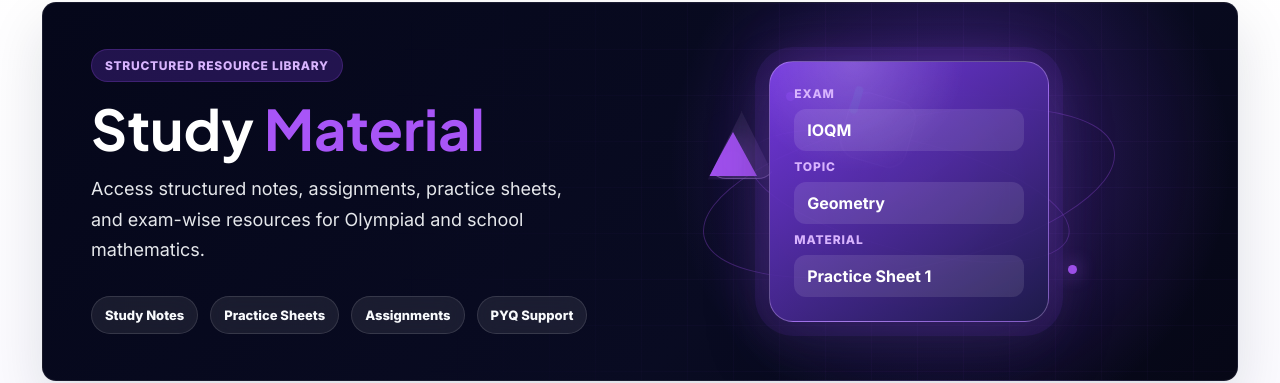
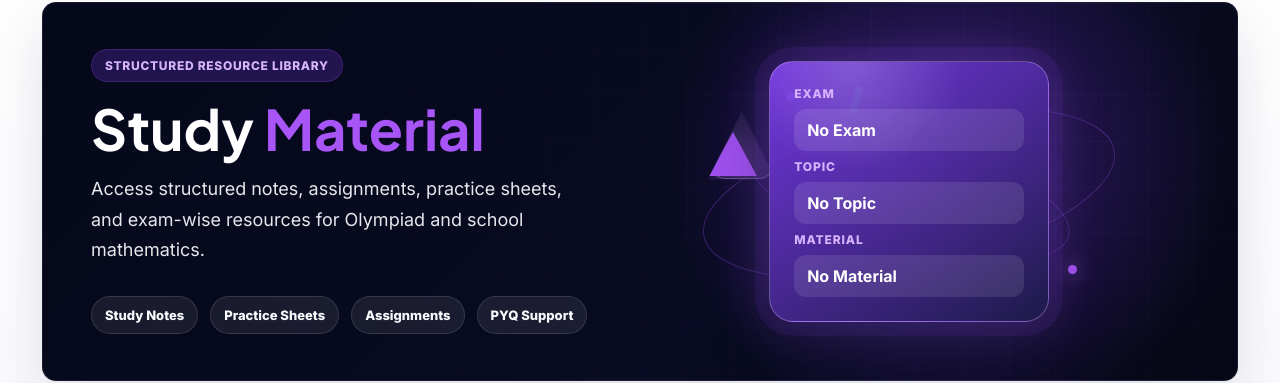
Before and after one commit to avilash07it/maths-beyond-classroom, a React (Vite) app: page /study-material in a window 1280 px wide. Shown: the part 162-545 px from the top of the page. Built offline with nearby package versions, Linux system fonts and the light colour scheme; no server answers.

Commit message:
fixed study material jsx

```diff
--- a/src/pages/StudyMaterial/StudyMaterial.jsx
+++ b/src/pages/StudyMaterial/StudyMaterial.jsx
@@ -107,7 +107,12 @@ useEffect(() => {
   selectedTopic,
   selectedType,
 ]);
-
+const featuredMaterial =
+  [...studyMaterials].sort(
+    (a, b) =>
+      new Date(b.createdAt) -
+      new Date(a.createdAt)
+  )[0];
   const resetFilters = () => {
     setQuery("");
     setSelectedExam("All Exams");
@@ -157,13 +162,21 @@ if (loading) {
 
           <div className="study-hero-visual" aria-hidden="true">
             <div className="material-flow-card">
-              <span>Exam</span>
-              <strong>IOQM</strong>
-              <span>Topic</span>
-              <strong>Geometry</strong>
-              <span>Material</span>
-              <strong>Practice Sheet 1</strong>
-            </div>
+  <span>Exam</span>
+  <strong>
+    {featuredMaterial?.exam || "No Exam"}
+  </strong>
+
+  <span>Topic</span>
+  <strong>
+    {featuredMaterial?.topic || "No Topic"}
+  </strong>
+
+  <span>Material</span>
+  <strong>
+    {featuredMaterial?.title || "No Material"}
+  </strong>
+</div>
             <span className="study-orbit orbit-one"></span>
             <span className="study-orbit orbit-two"></span>
             <span className="study-node node-one"></span>
```
